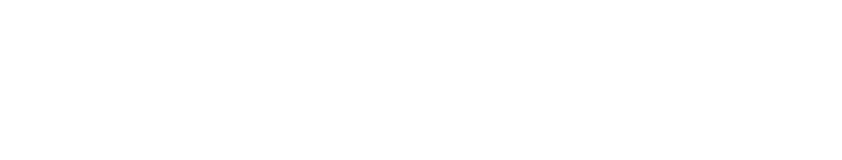
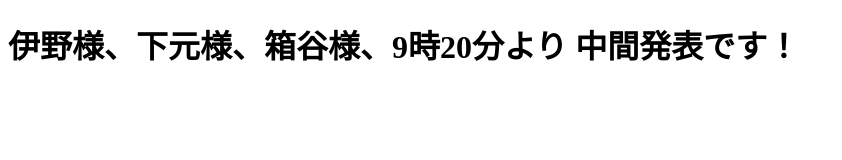
Before and after one commit to tomo2321/playground, a website: page index.html in a window 1280 px wide. Shown: the whole page, without its empty margins (0-842 px from the left). Drawn offline with Linux system fonts and the light colour scheme.

Commit message:
Add midterm to index.html

```diff
--- a/index.html
+++ b/index.html
@@ -7,6 +7,7 @@
     <title>Playground</title>
   </head>
   <body>
+      <h1> 伊野様、下元様、箱谷様、9時20分より 中間発表です！</h1>
     <script src="main.js" type="module"></script>
   </body>
 </html>
```
